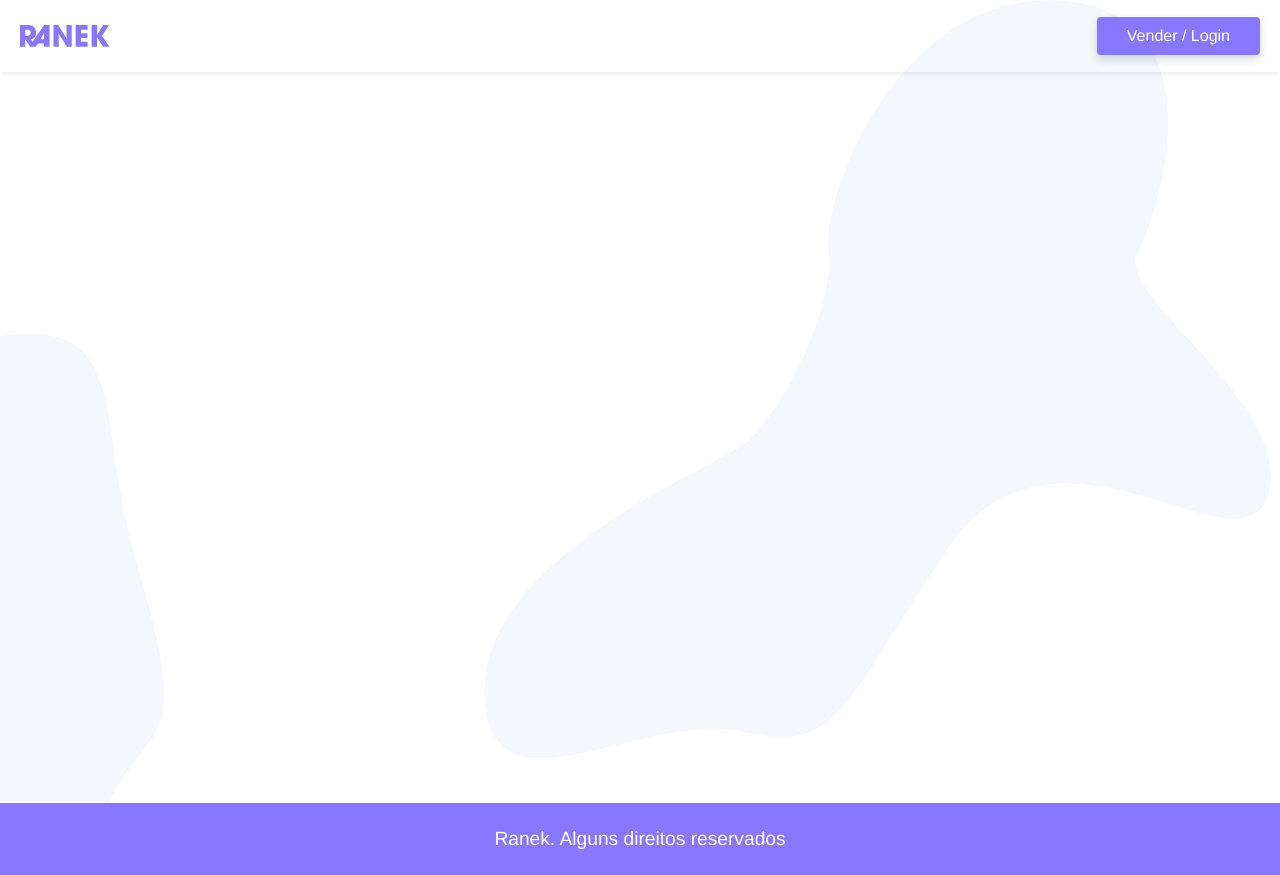
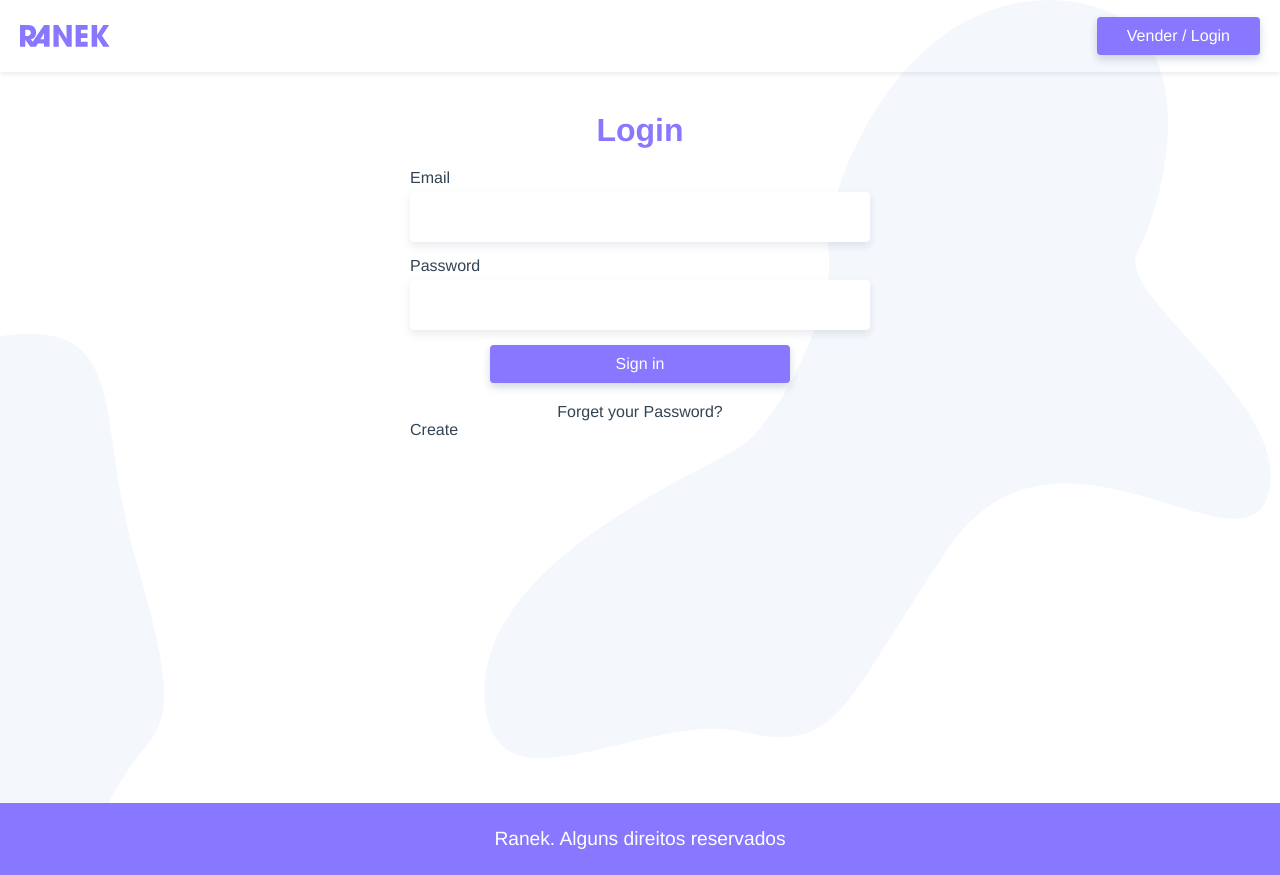
Before and after one commit to joelbrs/ranek, a Vue app: page /login in a window 1280 px wide. Built offline with nearby package versions, Linux system fonts and the light colour scheme.

Commit message:
add: login page

```diff
--- a/src/App.vue
+++ b/src/App.vue
@@ -1,10 +1,12 @@
 <template>
   <div id="app">
-    <TheHeader/>
+    <TheHeader />
     <main id="main">
-      <router-view/>
+      <transition mode="out-in">
+        <router-view />
+      </transition>
     </main>
-    <TheFooter/>
+    <TheFooter />
   </div>
 </template>
 
@@ -23,7 +25,12 @@
   box-sizing: border-box;
 }
 
-body, ul, li, h1, h2, p {
+body,
+ul,
+li,
+h1,
+h2,
+p {
   margin: 0;
   padding: 0;
 }
@@ -93,7 +100,12 @@
   flex: 1;
 }
 
-input, textarea {
+label {
+  margin-bottom: 5px;
+}
+
+input,
+textarea {
   border-radius: 4px;
   border: 1px solid #fff;
 
@@ -108,8 +120,10 @@
   transition: all .3s;
 }
 
-input:hover, textarea:hover,
-input:focus, input:focus {
+input:hover,
+textarea:hover,
+input:focus,
+input:focus {
   outline: none;
 
   box-shadow: 0 6px 12px rgba(30, 60, 90, 0.2);
@@ -133,5 +147,4 @@
 .v-leave-active {
   transition: all 0.3s;
 }
-
 </style>
--- /dev/null
+++ b/src/components/CreateLogin.vue
@@ -0,0 +1,15 @@
+<template>
+  <p>Create</p>
+</template>
+
+<script lang="ts">
+import Vue from 'vue'
+
+export default Vue.extend({
+    name: 'CreateLogin'
+})
+</script>
+
+<style>
+
+</style>
--- a/src/components/ListProducts.vue
+++ b/src/components/ListProducts.vue
@@ -36,7 +36,7 @@
     data() {
         return {
             products: null,
-            totalProducts: 0,
+            totalProducts: 0 as number,
         }
     },
 
--- a/src/components/SearchProducts.vue
+++ b/src/components/SearchProducts.vue
@@ -13,7 +13,7 @@
 
     data() {
         return {
-            search: '',
+            search: '' as string,
         }
     },
 
--- a/src/router/index.ts
+++ b/src/router/index.ts
@@ -1,6 +1,7 @@
 import Vue from 'vue'
 import VueRouter, { RouteConfig } from 'vue-router'
 import HomeView from '../views/HomeView.vue'
+import LoginView from '../views/LoginView.vue'
 import ProductPage from '@/components/ProductPage.vue'
 
 Vue.use(VueRouter)
@@ -17,6 +18,11 @@
     component: ProductPage,
     props: true
   },
+  {
+    path: '/login',
+    name: 'login',
+    component: LoginView
+  },
 ]
 
 const router = new VueRouter({
--- /dev/null
+++ b/src/views/LoginView.vue
@@ -0,0 +1,85 @@
+<template>
+  <section class="login">
+    <h1>Login</h1>
+    <form>
+        <label for="email">Email</label>
+        <input type="email" name="email" id="email" v-model="login.email">
+        <label for="password">Password</label>
+        <input type="password" name="password" id="password">
+        <button class="btn" @click.prevent="signIn">Sign in</button>
+        <p class="lost-it">
+            <a href="/" target="_blank">Forget your Password?</a>
+        </p>
+    </form>
+
+    <CreateLogin/>
+  </section>
+</template>
+
+<script lang="ts">
+import Vue from 'vue'
+import CreateLogin from '@/components/CreateLogin.vue'
+
+export default Vue.extend({
+    name: 'LoginView',
+
+    data() {
+        return {
+            login: {
+                email: '' as string,
+                password: '' as string
+            }
+        }
+    },
+
+    methods: {
+        signIn() {
+            return ''
+        }
+    },
+
+    components: { CreateLogin }
+})
+</script>
+
+<style scoped>
+
+.login {
+    max-width: 500px;
+    margin: 0 auto;
+    padding: 0 20px;
+}
+
+h1 {
+    text-align: center;
+    font-size: 2rem;
+    color: #87f;
+
+    margin-top: 40px;
+    margin-bottom: 20px
+
+}
+
+form {
+    display: grid;
+}
+
+.btn {
+    width: 100%;
+    max-width: 300px;
+    margin-left: auto;
+    margin-right: auto;
+}
+
+.lost-it {
+    text-align: center;
+
+    margin: 20px auto 0 auto;
+}
+
+.lost-it:hover {
+    color: #87f;
+    text-decoration: underline;
+}
+
+</style>
```
